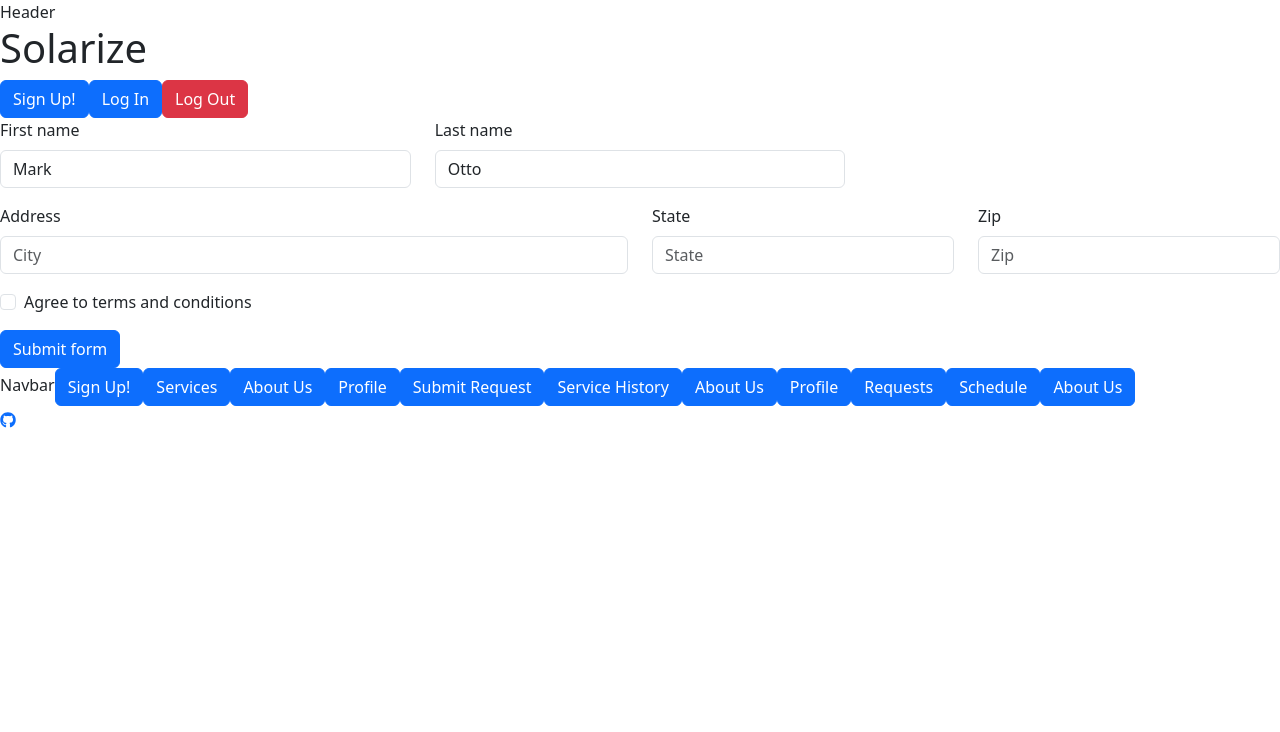
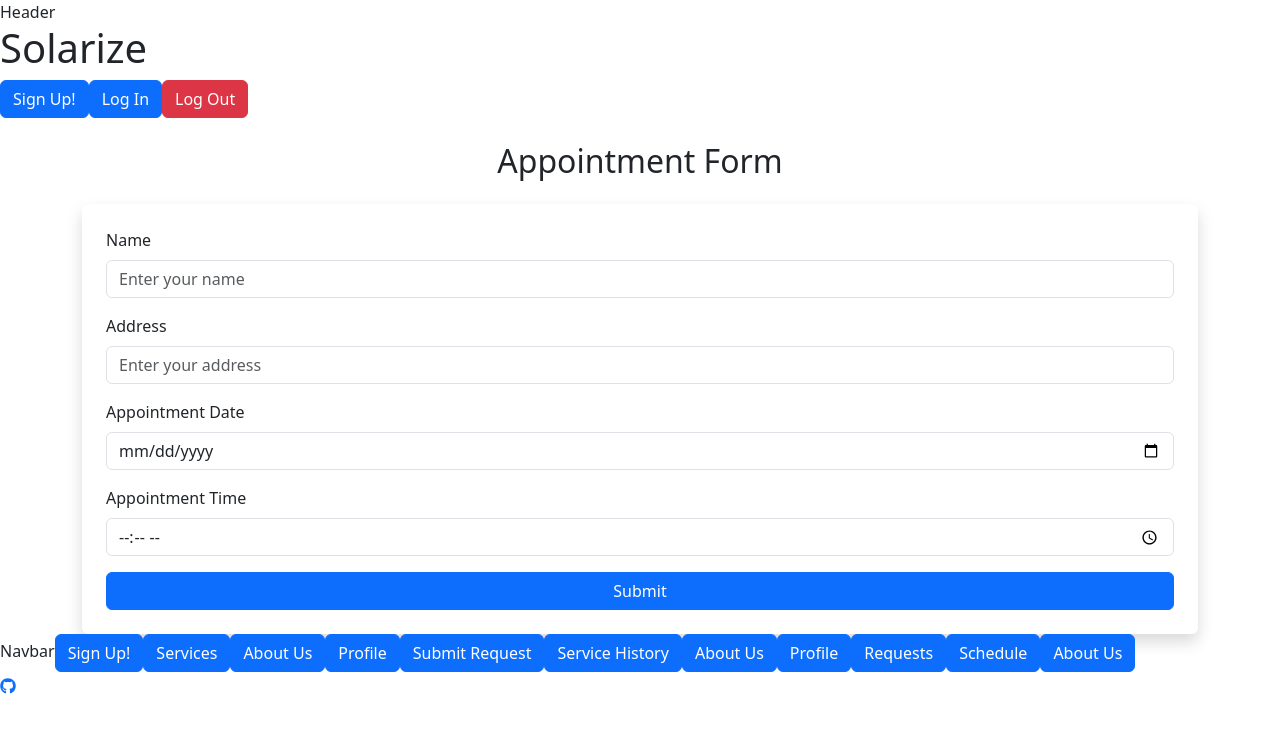
Before and after one commit to chingu-voyages/v52-tier3-team-38, a Next.js app: page /user/1/submit-request in a window 1280 px wide. Shown: the top 732 px of the page. Built offline with nearby package versions, Linux system fonts and the light colour scheme.

Commit message:
Refactored appointment form

```diff
--- a/src/app/user/[_id]/submit-request/page.js
+++ b/src/app/user/[_id]/submit-request/page.js
@@ -1,80 +1,74 @@
-"use client";
-import { useState } from 'react';
-import Button from 'react-bootstrap/Button';
-import Col from 'react-bootstrap/Col';
-import Form from 'react-bootstrap/Form';
-import InputGroup from 'react-bootstrap/InputGroup';
-import Row from 'react-bootstrap/Row';
+"use client"
+import React, { useState } from "react";
+import { Form, Button, Container } from "react-bootstrap";
 
-function loginForm() {
-  const [validated, setValidated] = useState(false);
+const AppointmentForm = () => {
+  const [name, setName] = useState("");
+  const [address, setAddress] = useState("");
+  const [appointmentDate, setAppointmentDate] = useState("");
+  const [timeSlot, setTimeSlot] = useState("");
 
-  const handleSubmit = (event) => {
-    const form = event.currentTarget;
-    if (form.checkValidity() === false) {
-      event.preventDefault();
-      event.stopPropagation();
-    }
-
-    setValidated(true);
+  const handleSubmit = (e) => {
+    e.preventDefault();
+    console.log("Form submitted:", { name, address, appointmentDate, timeSlot });
+    // Handle the form submission logic here, e.g., call an API or save data
   };
 
   return (
-    <Form noValidate validated={validated} onSubmit={handleSubmit}>
-      <Row className="mb-3">
-        <Form.Group as={Col} md="4" controlId="validationCustom01">
-          <Form.Label>First name</Form.Label>
+    <Container>
+      <h2 className="text-center mt-4">Appointment Form</h2>
+      <Form onSubmit={handleSubmit} className="mt-4 shadow p-4 bg-white rounded">
+
+        {/* Can have this autofill to whatever the users name is */}
+        <Form.Group className="mb-3" controlId="name">
+          <Form.Label>Name</Form.Label>
           <Form.Control
+            type="text"
+            placeholder="Enter your name"
+            value={name}
+            onChange={(e) => setName(e.target.value)}
             required
-            type="text"
-            placeholder="First name"
-            defaultValue="Mark"
           />
         </Form.Group>
-        <Form.Group as={Col} md="4" controlId="validationCustom02">
-          <Form.Label>Last name</Form.Label>
+
+        {/* Can have this autofill to whatever the users address is */}
+        <Form.Group className="mb-3" controlId="address">
+          <Form.Label>Address</Form.Label>
           <Form.Control
+            type="text"
+            placeholder="Enter your address"
+            value={address}
+            onChange={(e) => setAddress(e.target.value)}
             required
-            type="text"
-            placeholder="Last name"
-            defaultValue="Otto"
           />
         </Form.Group>
-      </Row>
-      <Row className="mb-3">
-        <Form.Group as={Col} md="6" controlId="validationCustom03">
-          <Form.Label>Address</Form.Label>
-          <Form.Control type="text" placeholder="City" required />
-          <Form.Control.Feedback type="invalid">
-            Please provide a valid address.
-          </Form.Control.Feedback>
+
+        <Form.Group className="mb-3" controlId="appointmentDate">
+          <Form.Label>Appointment Date</Form.Label>
+          <Form.Control
+            type="date"
+            value={appointmentDate}
+            onChange={(e) => setAppointmentDate(e.target.value)}
+            required
+          />
         </Form.Group>
-        <Form.Group as={Col} md="3" controlId="validationCustom04">
-          <Form.Label>State</Form.Label>
-          <Form.Control type="text" placeholder="State" required />
-          <Form.Control.Feedback type="invalid">
-            Please provide a valid state.
-          </Form.Control.Feedback>
+
+        <Form.Group className="mb-3" controlId="timeSlot">
+          <Form.Label>Appointment Time</Form.Label>
+          <Form.Control
+            type="time"
+            value={timeSlot}
+            onChange={(e) => setTimeSlot(e.target.value)}
+            required
+          />
         </Form.Group>
-        <Form.Group as={Col} md="3" controlId="validationCustom05">
-          <Form.Label>Zip</Form.Label>
-          <Form.Control type="text" placeholder="Zip" required />
-          <Form.Control.Feedback type="invalid">
-            Please provide a valid zip.
-          </Form.Control.Feedback>
-        </Form.Group>
-      </Row>
-      <Form.Group className="mb-3">
-        <Form.Check
-          required
-          label="Agree to terms and conditions"
-          feedback="You must agree before submitting."
-          feedbackType="invalid"
-        />
-      </Form.Group>
-      <Button type="submit">Submit form</Button>
-    </Form>
+
+        <Button variant="primary" type="submit" className="w-100">
+          Submit
+        </Button>
+      </Form>
+    </Container>
   );
-}
+};
 
-export default loginForm;
+export default AppointmentForm;
```
